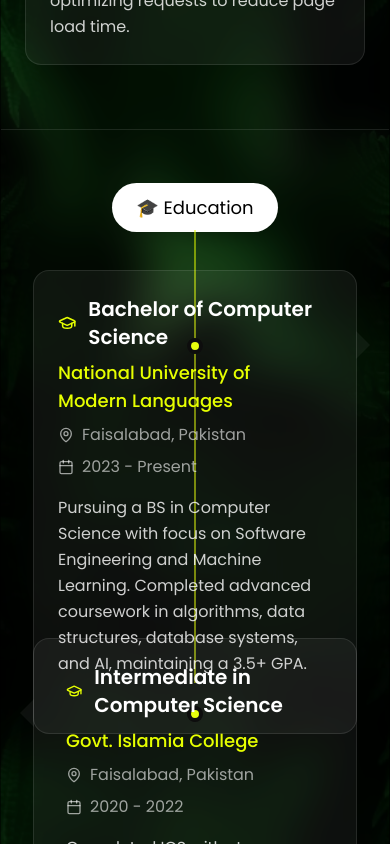
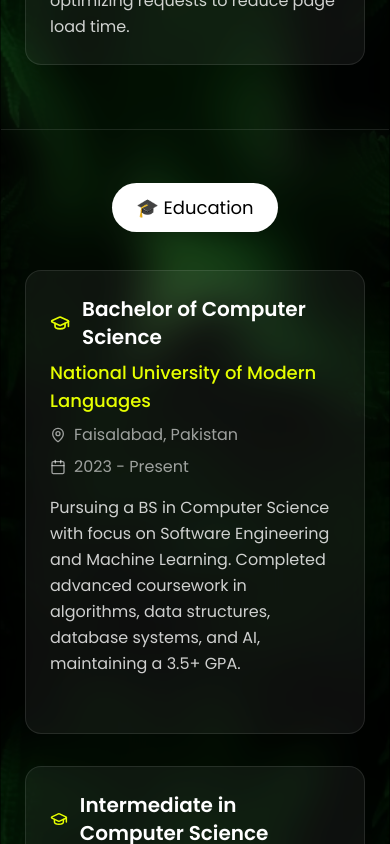
Before and after one commit to mumarhussain/portfolio, a Next.js app: page / in a window 390 px wide. Shown: the part 5240-6084 px from the top of the page. Built offline with nearby package versions, Linux system fonts and the light colour scheme.

Commit message:
feat: Fix the responsive ness of education section

```diff
--- a/ui/portfolio/education.jsx
+++ b/ui/portfolio/education.jsx
@@ -37,17 +37,17 @@ const Education = () => {
   return (
     <section
       id="experience"
-      className="relative px-8 md:px-16 py-16  border-b border-white/10"
+      className="relative px-6 sm:px-8 md:px-16 py-16 border-b border-white/10"
     >
-      {/* Center vertical line */}
-      <div className="absolute left-1/2 top-25 h-[45%] w-px bg-limeYellow -translate-x-1/2" />
+      {/* Center vertical line (hidden on mobile, visible from md) */}
+      <div className="hidden md:block absolute left-1/2 top-25 h-[45%] w-px bg-limeYellow -translate-x-1/2" />
 
       <motion.div
         ref={ref}
         variants={containerVariants}
         initial="hidden"
         animate={isInView ? "visible" : "hidden"}
-        className="-space-y-24 max-w-5xl mx-auto"
+        className="space-y-8 md:-space-y-24 max-w-5xl mx-auto"
       >
         <motion.h2
           variants={itemVariants(true)}
@@ -60,28 +60,29 @@ const Education = () => {
 
         {educationData.map((edu, idx) => {
           const isLeft = idx % 2 === 0;
+
           return (
             <motion.div
               key={idx}
               variants={itemVariants(isLeft)}
-              className={`relative flex w-full justify-${
-                isLeft ? "start" : "end"
-              }`}
+              className={`relative flex w-full ${
+                isLeft ? "md:justify-start" : "md:justify-end"
+              } justify-center`}
             >
-              {/* Timeline dot */}
-              <div className="absolute left-1/2 top-17 w-4 h-4 bg-limeYellow rounded-full border-4 border-black -translate-x-1/2" />
+              {/* Timeline dot (hidden on mobile) */}
+              <div className="hidden md:block absolute left-1/2 top-17 w-4 h-4 bg-limeYellow rounded-full border-4 border-black -translate-x-1/2" />
 
               {/* Card */}
               <div
                 className={`
                   relative bg-white/5 border border-white/10 rounded-2xl p-6
-                  w-full md:w-[47%]
-                  ${isLeft ? "pr-8 md:mr-5" : "pl-8 md:ml-5"}
+                  w-full sm:w-[90%] md:w-[47%]
+                  ${isLeft ? "md:pr-8 md:mr-5" : "md:pl-8 md:ml-5"}
                 `}
               >
-                {/* Pointer triangle */}
+                {/* Pointer triangle (hidden on mobile) */}
                 <div
-                  className={`absolute top-15 z-20 ${
+                  className={`hidden md:block absolute top-15 z-20 ${
                     isLeft
                       ? "right-0 -mr-3.5 border-l-[14px]"
                       : "left-0 -ml-3.5 border-r-[14px]"
@@ -101,6 +102,7 @@ const Education = () => {
                     <h4 className="text-lg text-limeYellow font-medium mb-2">
                       {edu.school}
                     </h4>
+
                     <div className="flex flex-col sm:flex-row sm:items-center sm:space-x-4 text-white/60 mb-4">
                       <div className="flex items-center mb-2 sm:mb-0">
                         <MapPin className="w-4 h-4 mr-2" />
@@ -111,6 +113,7 @@ const Education = () => {
                         <span>{edu.period}</span>
                       </div>
                     </div>
+
                     <p className="text-white/80 mb-4 leading-relaxed">
                       {edu.description}
                     </p>
```
